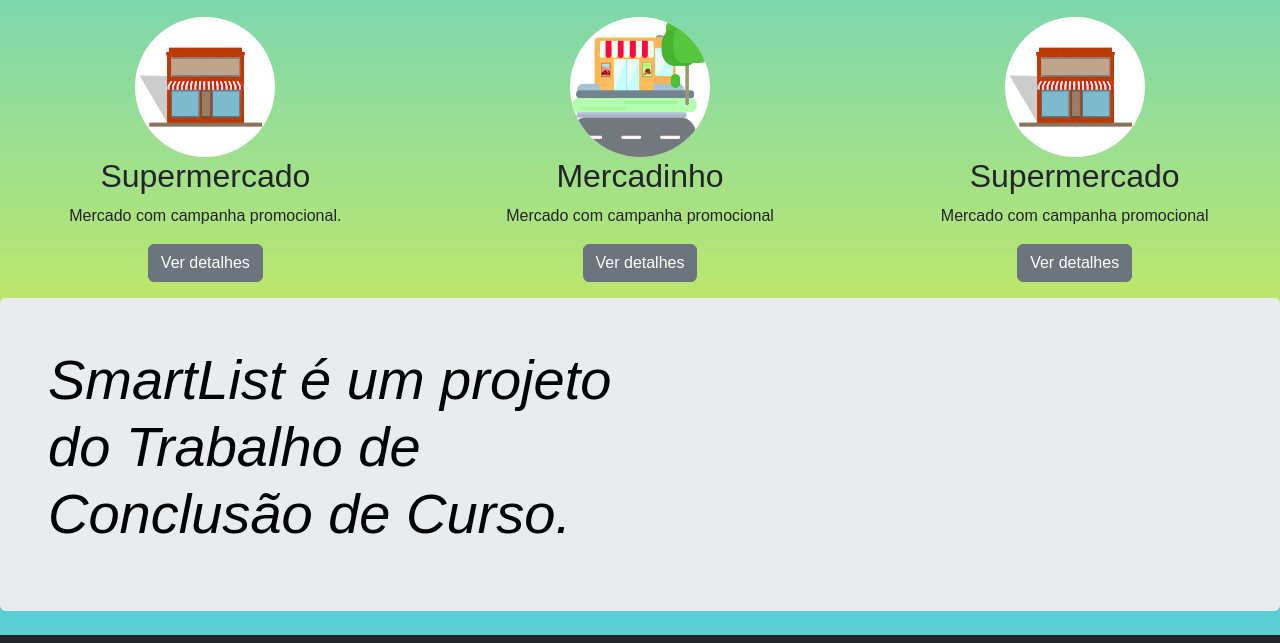
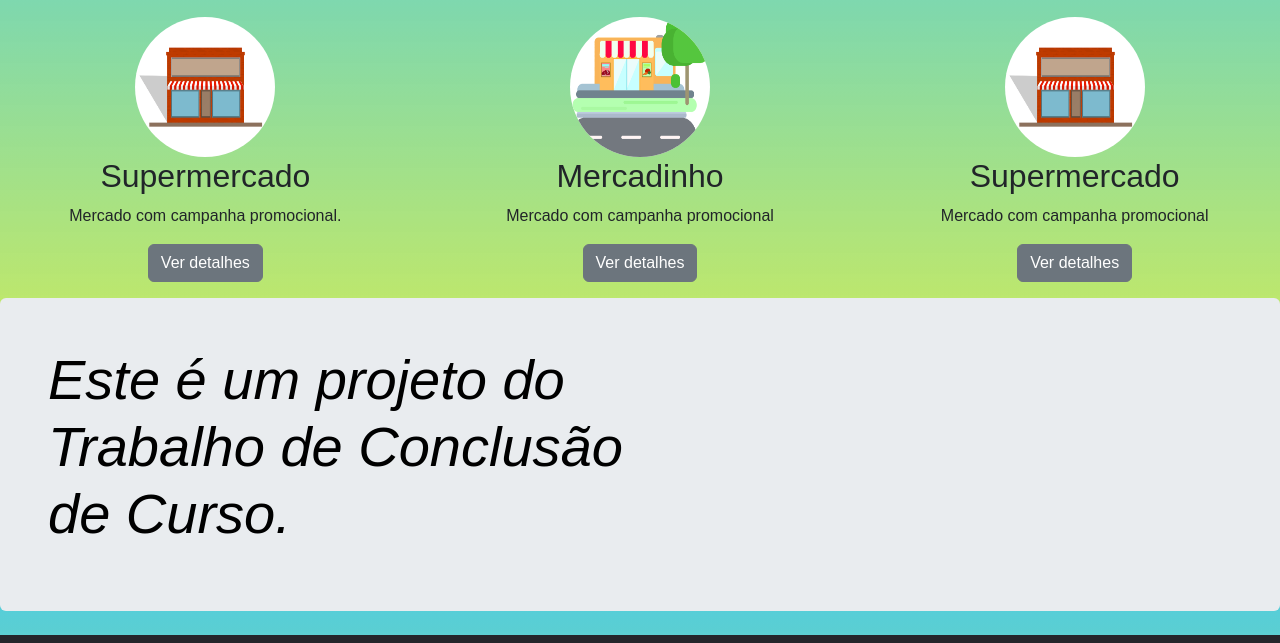
Before and after one commit to anacnr/tcc-online, a plain HTML site: page index.html in a window 1280 px wide. Shown: the part 1821-2464 px from the top of the page. Drawn offline with nearby package versions, Linux system fonts and the light colour scheme.

Commit message:
Update index.html

```diff
--- a/index.html
+++ b/index.html
@@ -250,7 +250,7 @@
 
 <div class="p-4 p-md-5 mb-4 rounded text-body-emphasis bg-body-secondary">
   <div class="col-lg-6 px-0">
-    <h1 class="display-4 fst-italic">SmartList é um projeto do Trabalho de Conclusão de Curso.</h1>
+    <h1 class="display-4 fst-italic">Este é um projeto do Trabalho de Conclusão de Curso.</h1>
     <p class="lead my-3"></p>
     <p class="lead mb-0"><a href="#" class="text-body-emphasis fw-bold"></a></p>
   </div>
```
